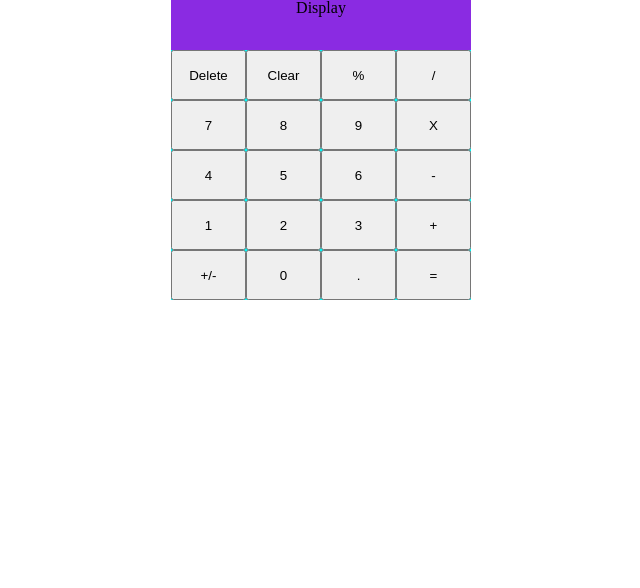
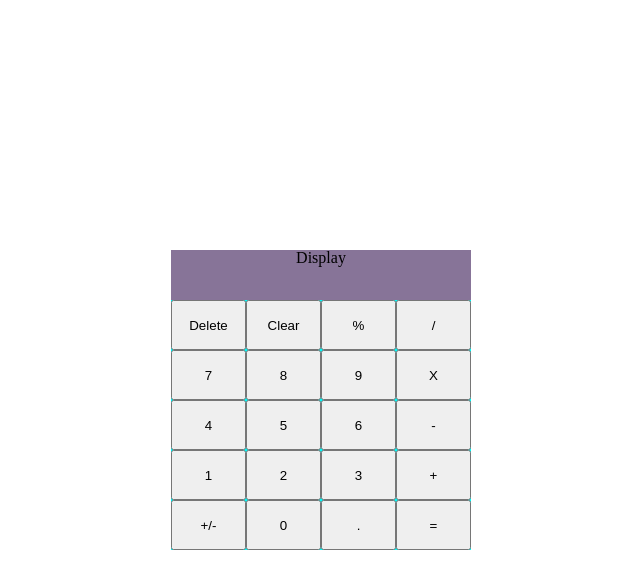
Before and after one commit to Henry-Bernardin/Calculator, a plain HTML site: page index.html in a window 1280 px wide. Shown: the whole page, without its empty margins (319-959 px from the left). Drawn offline with nearby package versions, Linux system fonts and the light colour scheme.

Commit message:
fix: clean up script syntax and improve calculator layout centering

```diff
--- a/script.js
+++ b/script.js
@@ -39,6 +39,3 @@ if (operator === operator.division) {
     return divide(number1, number2);
 }
 }
-
-xc
-const click = addEventListener(onclick, )
--- a/style.css
+++ b/style.css
@@ -102,6 +102,7 @@ body {
   line-height: 1;
   display: flex;
   justify-content: center;
+  height: 100vh;
 }
 ol,
 ul {
@@ -127,13 +128,19 @@ table {
 html {
   box-sizing: border-box;
 }
-
+main {
+  display: flex;
+  justify-content: center;
+  align-items: center;
+  height: 100vh;
+}
 .container {
 background-color: aqua;
 width: 300px;
 height: 300px;
 display: flex;
 flex-direction: column;
+
 /* border: medium dashed rgb(255, 0, 0); */
 }
 
@@ -146,7 +153,7 @@ flex-direction: column;
   /* border: medium dashed orange; */
   width: 300px;
   height: 40px;
-  background-color: blueviolet;
+  background-color: rgb(135, 116, 152);
   flex: 1;
 }
 
```
